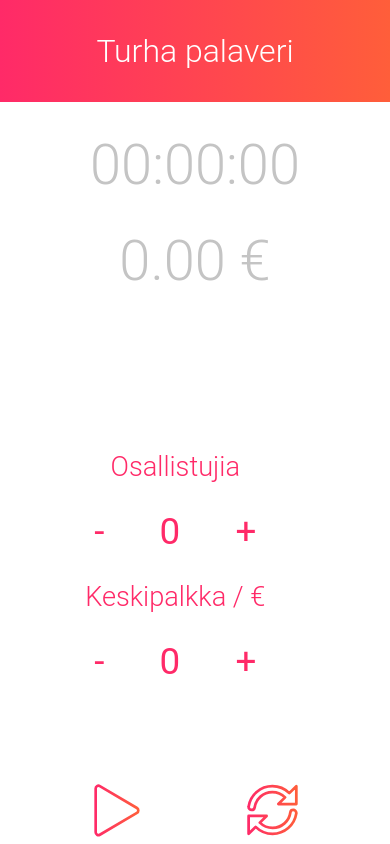
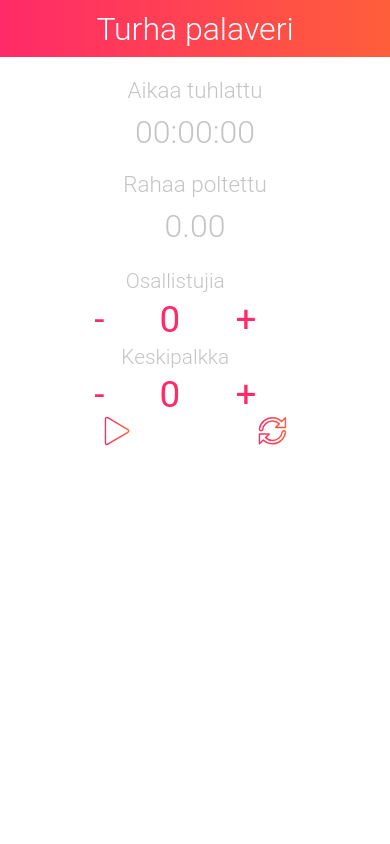
Before and after one commit to pspfolio/TurhaPalsu, a Preact app: page / in a window 390 px wide. Built offline with nearby package versions, Linux system fonts and the light colour scheme.

Commit message:
styling mobile

```diff
--- a/src/components/counter/counter.css
+++ b/src/components/counter/counter.css
@@ -1,5 +1,5 @@
 .counterHeader {
-  color: #FF2A68;
+  color: #c4c4c4;
   font-size: 1.7em;
   font-weight: 300;
 }
@@ -13,3 +13,10 @@
   margin: 1.5em;
   cursor: pointer;
 }
+
+@media only screen and (max-width: 750px) {
+  .counterHeader {
+    font-size: 1.3em;
+    margin: .2em;
+  }
+}
--- a/src/components/header/header.css
+++ b/src/components/header/header.css
@@ -12,3 +12,9 @@
   text-align: center;
   padding: 1em;
 }
+
+@media only screen and (max-width: 750px) {
+  .title {
+    padding: .3em;
+  }
+}
--- a/src/components/message/index.js
+++ b/src/components/message/index.js
@@ -34,11 +34,13 @@ export default class Message extends Component {
     return (
       <div className={styles.flexitem}>
         <p className={style}>
+          <p className={styles.header}>Aikaa tuhlattu</p>
           { this.state.elapsed }
         </p>
 
         <p className={style}>
-          { this.state.spendedMoney } €
+          <p className={styles.header}>Rahaa poltettu</p>
+          { this.state.spendedMoney }
         </p>
       </div>
     )
--- a/src/components/message/message.css
+++ b/src/components/message/message.css
@@ -14,15 +14,20 @@
   font-size: 5em;
 }
 
-.money {
-  font-size: 4em;
+.header {
+  font-size: .7em;
+  font-weight: 300;
+  margin: 10px;
+  color: #C4C4C4;
 }
+
 @media only screen and (max-width: 750px) {
-  .timer {
-    font-size: 3.5em;
+  .text {
+      margin: 10px 0;
   }
 
-  .money {
+  .timer {
     font-size: 2em;
+    margin-top: 20px;
   }
 }
--- a/src/components/settings/index.js
+++ b/src/components/settings/index.js
@@ -38,7 +38,7 @@ export default class Settings extends Component {
           </div>
           <div className={ styles.item }>
             <Counter
-              header={ 'Keskipalkka / €' }
+              header={ 'Keskipalkka' }
               handler={ this.props.handleCounter }
               target={ 'salary' }
               amount={ 5 }
--- a/src/components/settings/settings.css
+++ b/src/components/settings/settings.css
@@ -1,9 +1,9 @@
 .container {
+  margin-top: 80px;
   width: 80%;
 }
 
 .settings {
-  margin-top: 100px;
   display: flex;
   flex-wrap: wrap;
 }
@@ -12,28 +12,22 @@
   flex-basis: 50%;
 }
 
-.counterHeader {
-  color: #FF2A68;
-  font-size: 1.7em;
-  font-weight: 300;
-}
-
-.counter {
-  font-size: 2.3em;
-  color: #FF2A68;
-}
-
 .btn {
   height: 55px;
   cursor: pointer;
 }
 
-.counterButton {
-  margin: 1.5em;
-  cursor: pointer;
-}
 
 @media only screen and (max-width: 750px) {
-  .text {
+  .container {
+    margin-top: 10px;
+  }
+
+  .btn {
+    height: 30px;
+  }
+
+  .item {
+    margin-top: 0px;
   }
 }
```
